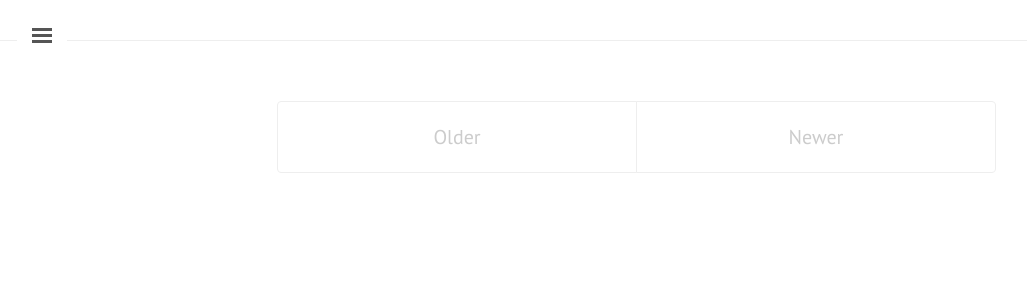
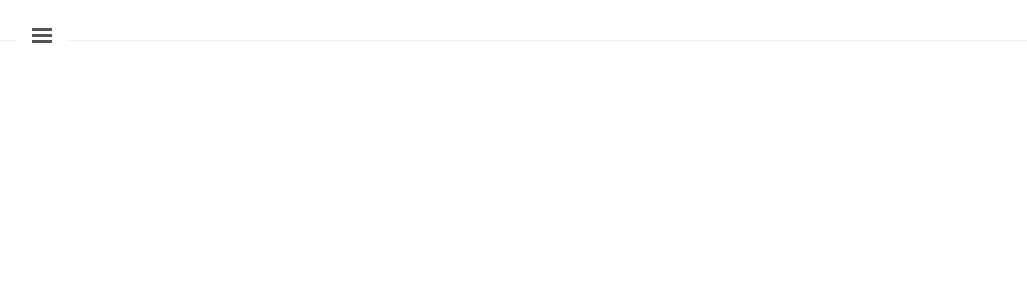
Before and after one commit to dnldxn/lostwithdan, a Jekyll site: the page built from index.html, in a window 1280 px wide. Shown: the top 300 px of the page, without its empty margins (3-1030 px from the left). Built offline with Jekyll 4.4.1, drawn with Linux system fonts in a browser that asks for light colours.

Commit message:
Update index.html

```diff
--- a/index.html
+++ b/index.html
@@ -33,32 +33,3 @@ title: Home
 <script async defer
   src="https://maps.googleapis.com/maps/api/js?key=AIzaSyCpNlAW16ash3_DakQeeIwzPs5KxTz_lmI&callback=initMap">
 </script>
-
-<div class="posts">
-  {% for post in paginator.posts %}
-  <article class="post">
-    <h1 class="post-title">
-      <a href="{{ site.baseurl }}{{ post.url }}">
-        {{ post.title }}
-      </a>
-    </h1>
-
-    <time datetime="{{ post.date | date_to_xmlschema }}" class="post-date">{{ post.date | date_to_string }}</time>
-
-    {{ post.content }}
-  </article>
-  {% endfor %}
-</div>
-
-<div class="pagination">
-  {% if paginator.next_page %}
-    <a class="pagination-item older" href="{{ paginator.next_page_path | prepend: site.baseurl }}">Older</a>
-  {% else %}
-    <span class="pagination-item older">Older</span>
-  {% endif %}
-  {% if paginator.previous_page %}
-    <a class="pagination-item newer" href="{{ paginator.previous_page_path | prepend: site.baseurl }}">Newer</a>
-  {% else %}
-    <span class="pagination-item newer">Newer</span>
-  {% endif %}
-</div>
```
